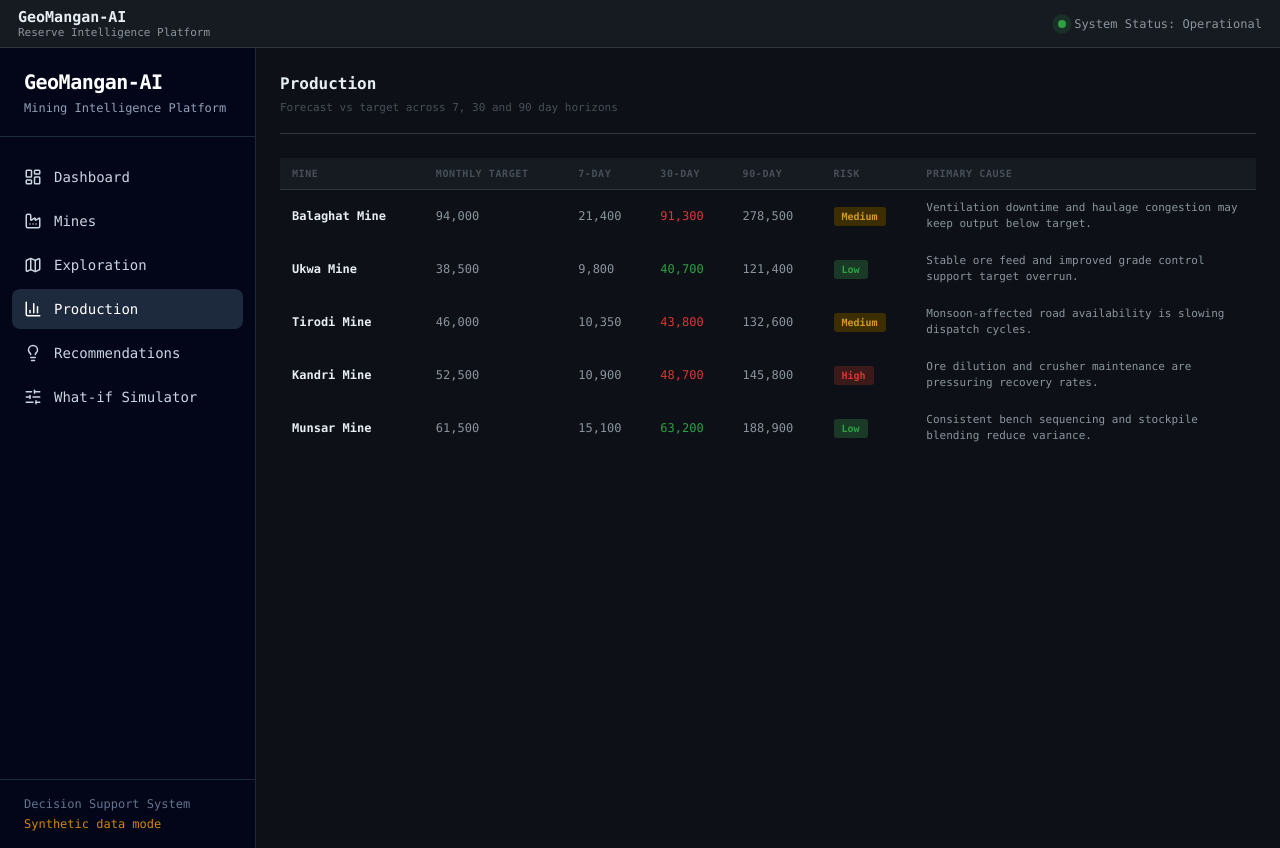
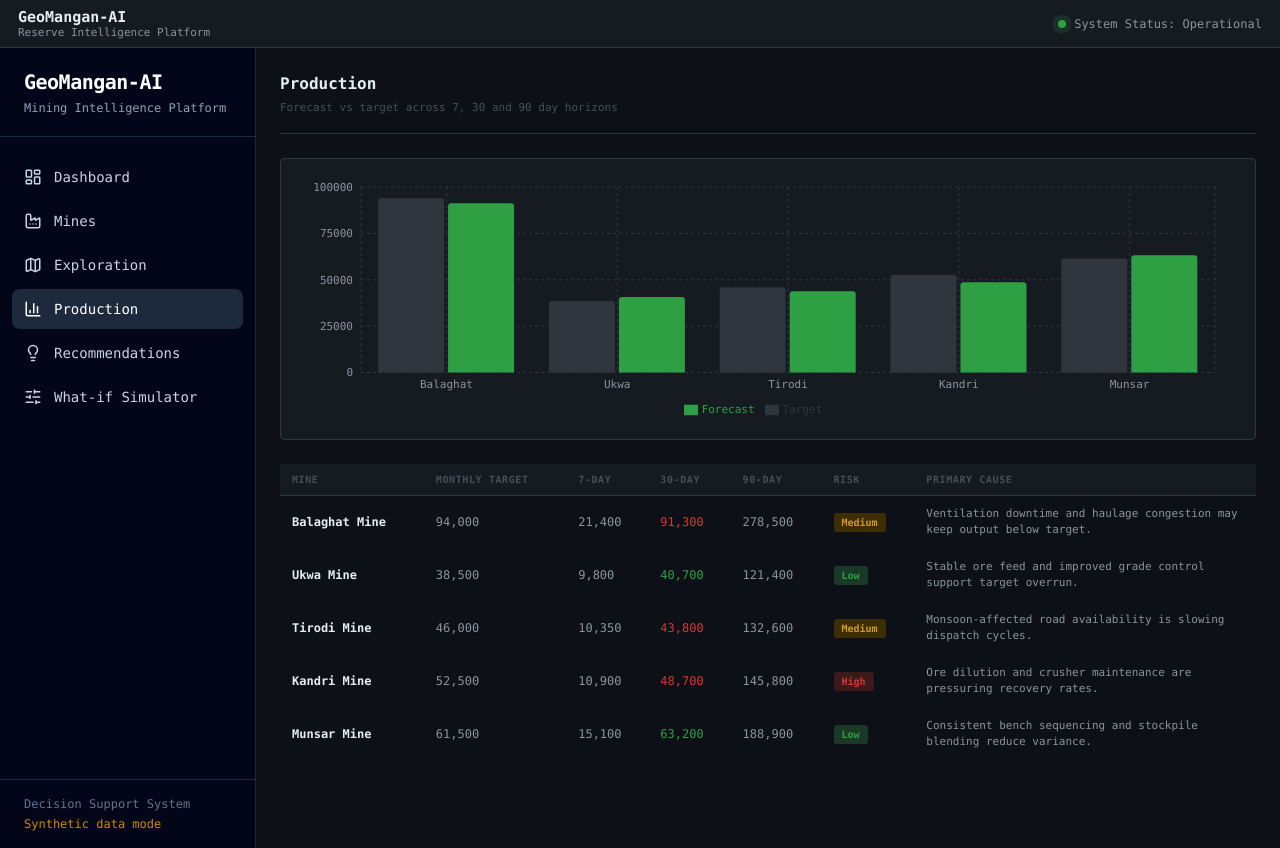
Before and after one commit to sahariya-divyansh/GeoMangan-AI, a React (Vite) app in the folder frontend/: page /production in a window 1280 px wide. Built offline with nearby package versions, Linux system fonts and the light colour scheme.

Commit message:
feat: add leaflet map, production barchart, complete frontend MVP

```diff
--- a/frontend/src/pages/Production.css
+++ b/frontend/src/pages/Production.css
@@ -30,3 +30,10 @@
 .badge--low    { background: var(--accent-dim); color: var(--accent); }
 
 .reason { font-size: 11px; max-width: 280px; line-height: 1.5; }
+
+.chart-box {
+  background: var(--bg-panel);
+  border: 1px solid var(--border);
+  border-radius: 4px;
+  padding: 20px;
+}
--- a/frontend/src/pages/Production.tsx
+++ b/frontend/src/pages/Production.tsx
@@ -1,12 +1,33 @@
+import { BarChart, Bar, XAxis, YAxis, Tooltip, ResponsiveContainer, Legend, CartesianGrid } from 'recharts'
 import { forecastRows } from '../data/synthetic'
 import './Production.css'
 
 export default function Production() {
+  const chartData = forecastRows.map(f => ({
+    mine: f.mine.replace(' Mine', ''),
+    Target: f.target,
+    Forecast: f.d30,
+  }))
+
   return (
     <div className="page">
       <div className="page-header">
         <h1 className="page-title">Production</h1>
         <p className="page-desc">Forecast vs target across 7, 30 and 90 day horizons</p>
+      </div>
+
+      <div className="chart-box">
+        <ResponsiveContainer width="100%" height={240}>
+          <BarChart data={chartData} margin={{ top: 8, right: 20, left: 0, bottom: 0 }}>
+            <CartesianGrid stroke="var(--border)" strokeDasharray="3 3" />
+            <XAxis dataKey="mine" tick={{ fill: 'var(--text-secondary)', fontSize: 11 }} axisLine={false} tickLine={false} />
+            <YAxis tick={{ fill: 'var(--text-secondary)', fontSize: 11 }} axisLine={false} tickLine={false} />
+            <Tooltip contentStyle={{ background: 'var(--bg-card)', border: '1px solid var(--border)', fontSize: 11 }} />
+            <Legend wrapperStyle={{ fontSize: 11 }} />
+            <Bar dataKey="Target"   fill="#30363d" radius={[3,3,0,0]} />
+            <Bar dataKey="Forecast" fill="#2ea043" radius={[3,3,0,0]} />
+          </BarChart>
+        </ResponsiveContainer>
       </div>
 
       <table className="table">
@@ -29,15 +50,9 @@ export default function Production() {
                 <td className="bold">{f.mine}</td>
                 <td>{f.target.toLocaleString()}</td>
                 <td>{f.d7.toLocaleString()}</td>
-                <td className={shortfall ? 'negative' : 'positive'}>
-                  {f.d30.toLocaleString()}
-                </td>
+                <td className={shortfall ? 'negative' : 'positive'}>{f.d30.toLocaleString()}</td>
                 <td>{f.d90.toLocaleString()}</td>
-                <td>
-                  <span className={`badge badge--${f.risk.toLowerCase()}`}>
-                    {f.risk}
-                  </span>
-                </td>
+                <td><span className={`badge badge--${f.risk.toLowerCase()}`}>{f.risk}</span></td>
                 <td className="reason">{f.reason}</td>
               </tr>
             )
```
